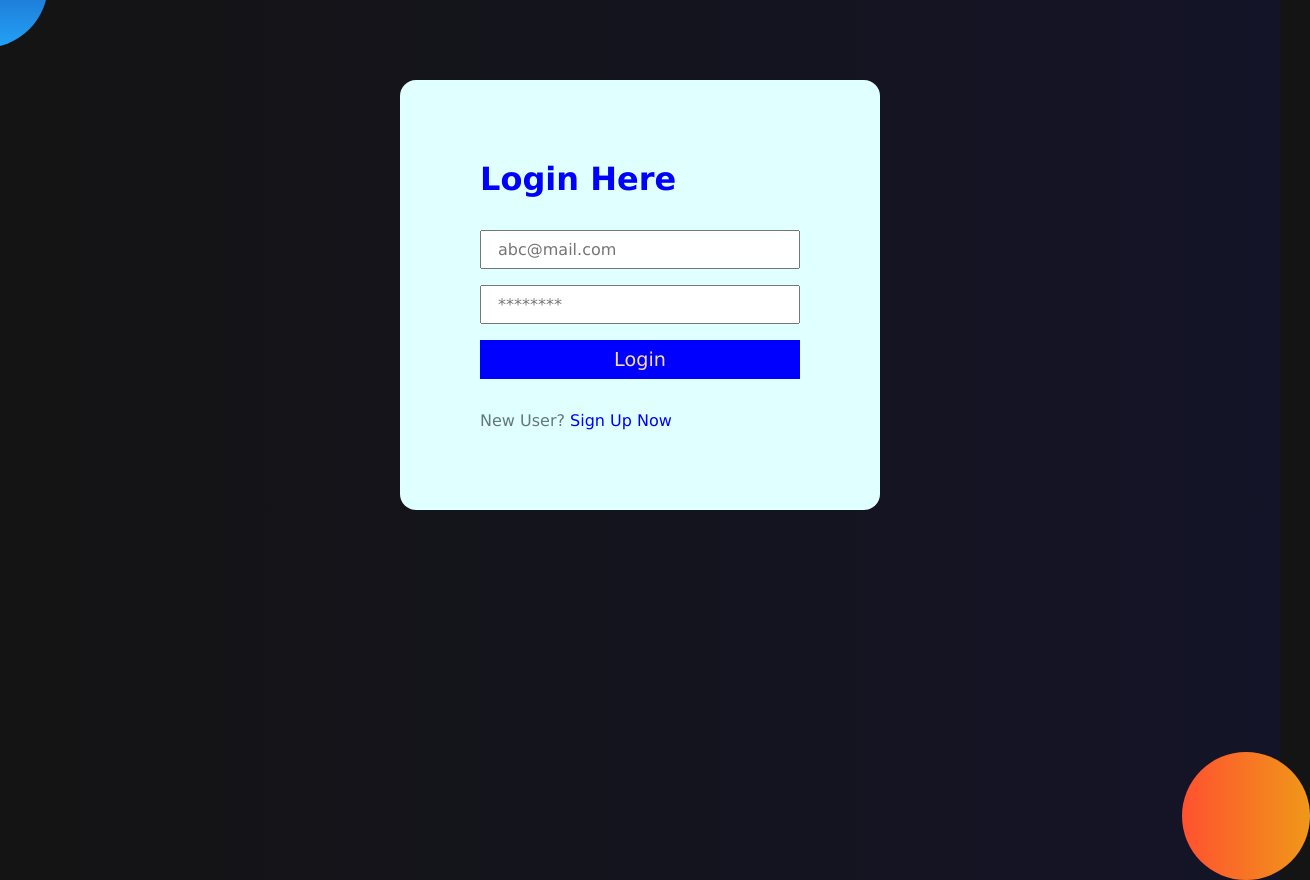
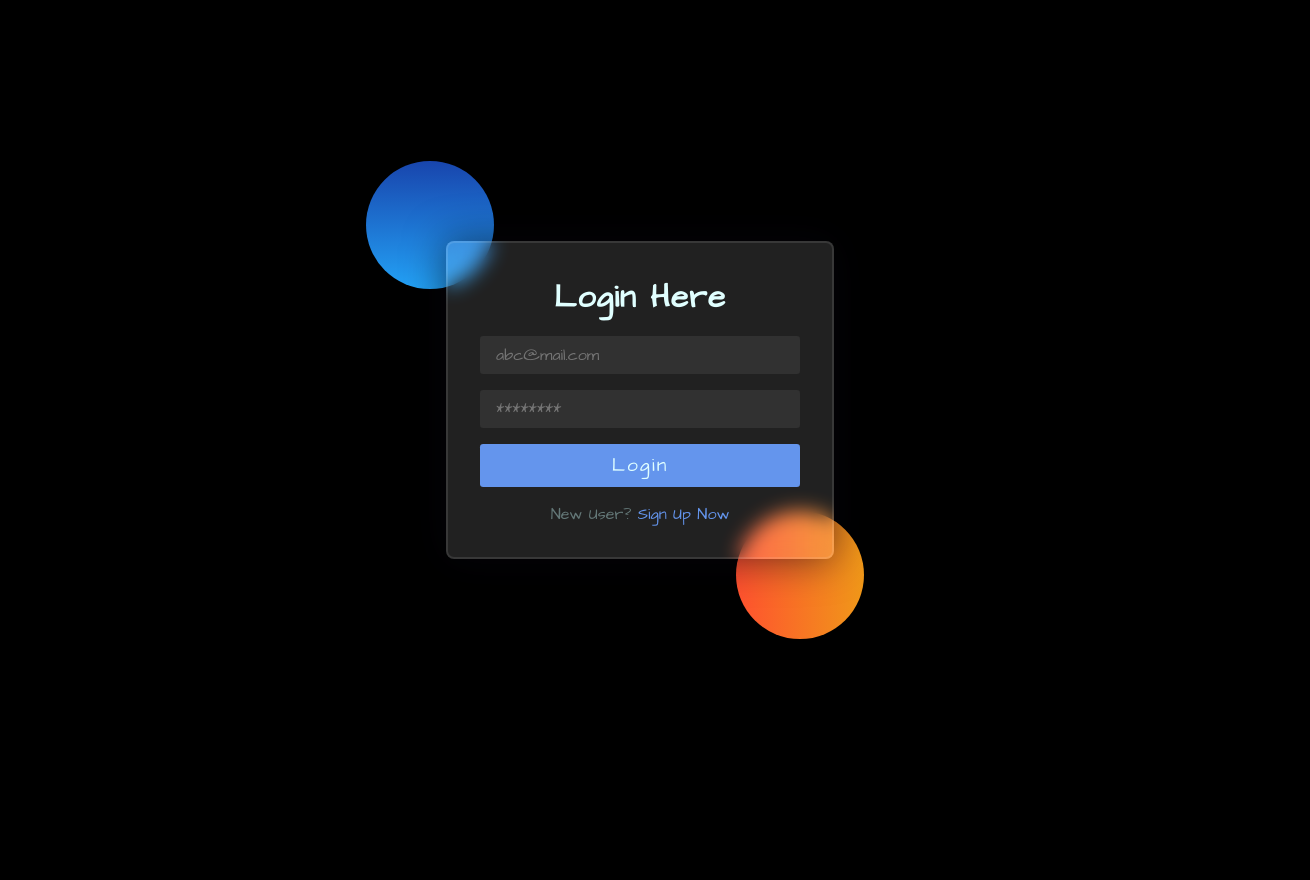
Before and after one commit to ambasta-shalu/url-shortner-frontend, a React (Vite) app: page / in a window 1280 px wide. Shown: the whole page, 1310 px wide, since content can reach past the window. After the commit the page ends 800 px from the top, so only its background shows below. Built offline with nearby package versions, Linux system fonts and the light colour scheme.

Commit message:
login page UI updated 🎨

```diff
--- a/src/css/LoginPage.css
+++ b/src/css/LoginPage.css
@@ -1,22 +1,33 @@
 .login__page {
+  position: absolute;
+  transform: translate(-50%, -50%);
+  left: 50%;
+  top: 50%;
+  z-index: 1;
+}
+
+.login__content {
+  z-index: 5;
+  max-width: 30rem;
   display: flex;
   flex-direction: column;
+  flex-wrap: nowrap;
   align-items: center;
   align-content: center;
   justify-content: center;
-  border-radius: 1rem;
-  background-color: lightcyan;
-  padding: 5rem 0;
-  margin: auto;
-  max-width: 30rem;
-  z-index: 1;
-  margin-top: 5rem;
-  font-family: Verdana, Geneva, Tahoma, sans-serif;
+  border-radius: 0.5rem;
+  padding: 1rem 2rem;
+  gap: 1rem;
+  background-color: rgba(255, 255, 255, 0.13);
+  backdrop-filter: blur(10px);
+  border: 2px solid rgba(255, 255, 255, 0.1);
+  box-shadow: 0 0 40px rgba(8, 7, 16, 0.6);
 }
 
 .login__heading {
-  color: blue;
-  margin-bottom: 2rem;
+  margin-top: 1rem;
+  color: var(--COLOR-LIGHT);
+  letter-spacing: 1px;
 }
 
 .login__form {
@@ -25,9 +36,14 @@
   gap: 1rem;
   align-items: center;
   justify-content: center;
+  flex-wrap: nowrap;
 }
 
 .login__form > input {
+  color: var(--COLOR-LIGHT);
+  background-color: rgba(255, 255, 255, 0.07);
+  border-radius: 0.2rem;
+  border: none;
   outline: none;
   padding: 0.5rem 1rem;
   width: 20rem;
@@ -37,26 +53,31 @@
 .login__btn {
   width: 20rem;
   padding: 0.5rem 1rem;
-  margin-bottom: 2rem;
-  background-color: blue;
-  color: wheat;
+  background-color: var(--THEME-COLOR-LIGHT);
+  color: var(--COLOR-LIGHT);
   outline: none;
   border: none;
   font-size: 1.2rem;
   cursor: pointer;
+  border-radius: 0.2rem;
+  letter-spacing: 2px;
 }
 
 .login__btn:hover {
-  background-color: rgba(0, 0, 255, 0.7);
-  color: white;
+  background-color: var(--COLOR-LIGHT);
+  color: var(--COLOR-DARK);
+}
+
+.login__content > p {
+  margin-bottom: 1rem;
 }
 
 .login__link__signup {
-  color: blue;
   cursor: pointer;
+  color: var(--THEME-COLOR-LIGHT);
 }
 
 .login__link__signup:hover {
   text-decoration: underline;
-  color: rgba(0, 0, 255, 0.6);
+  color: var(--COLOR-LIGHT);
 }
```
